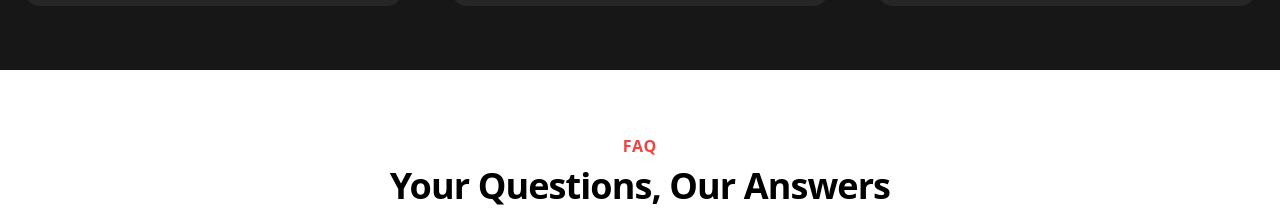
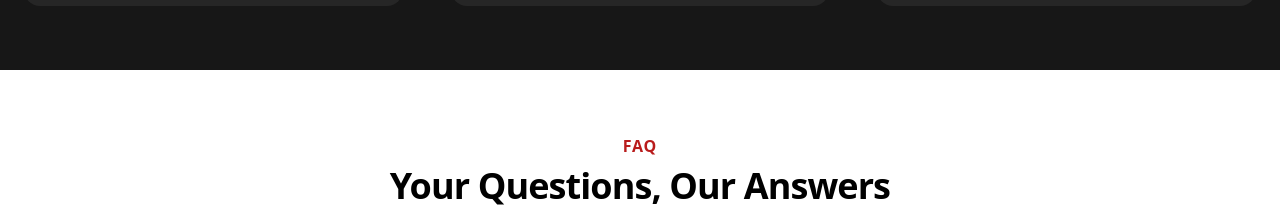
Before and after one commit to hasanakyol/profusion, a Next.js app: page / in a window 1280 px wide. Shown: the part 3683-3907 px from the top of the page. Built offline with nearby package versions, Linux system fonts and the light colour scheme.

Commit message:
modified:   app/page.tsx

```diff
--- a/app/page.tsx
+++ b/app/page.tsx
@@ -344,7 +344,7 @@ export default function Home() {
         >
           <div className="container mx-auto px-6">
             <div className="text-center mb-12">
-              <p className="text-base font-bold tracking-wider uppercase text-red-500">FAQ</p>
+              <p className="text-base font-bold tracking-wider uppercase text-red-700">FAQ</p>
               <h2 id="faq-title" className="text-3xl sm:text-4xl font-extrabold tracking-tight text-primary mt-2">Your Questions, Our Answers</h2>
               <p className="text-lg sm:text-xl font-medium text-neutral-700 mt-4 max-w-2xl mx-auto">
                 What you need to know about working with us.
```
